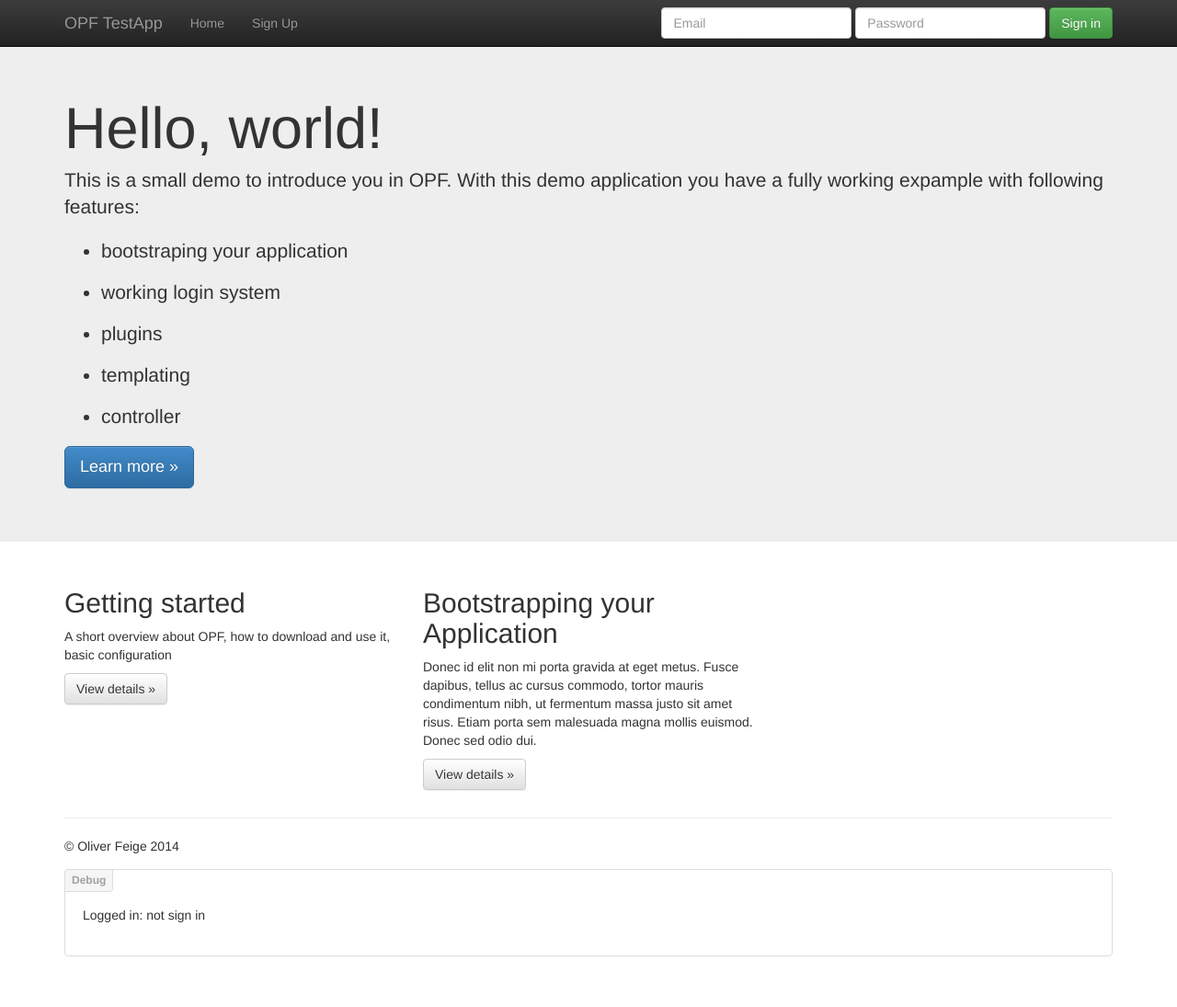
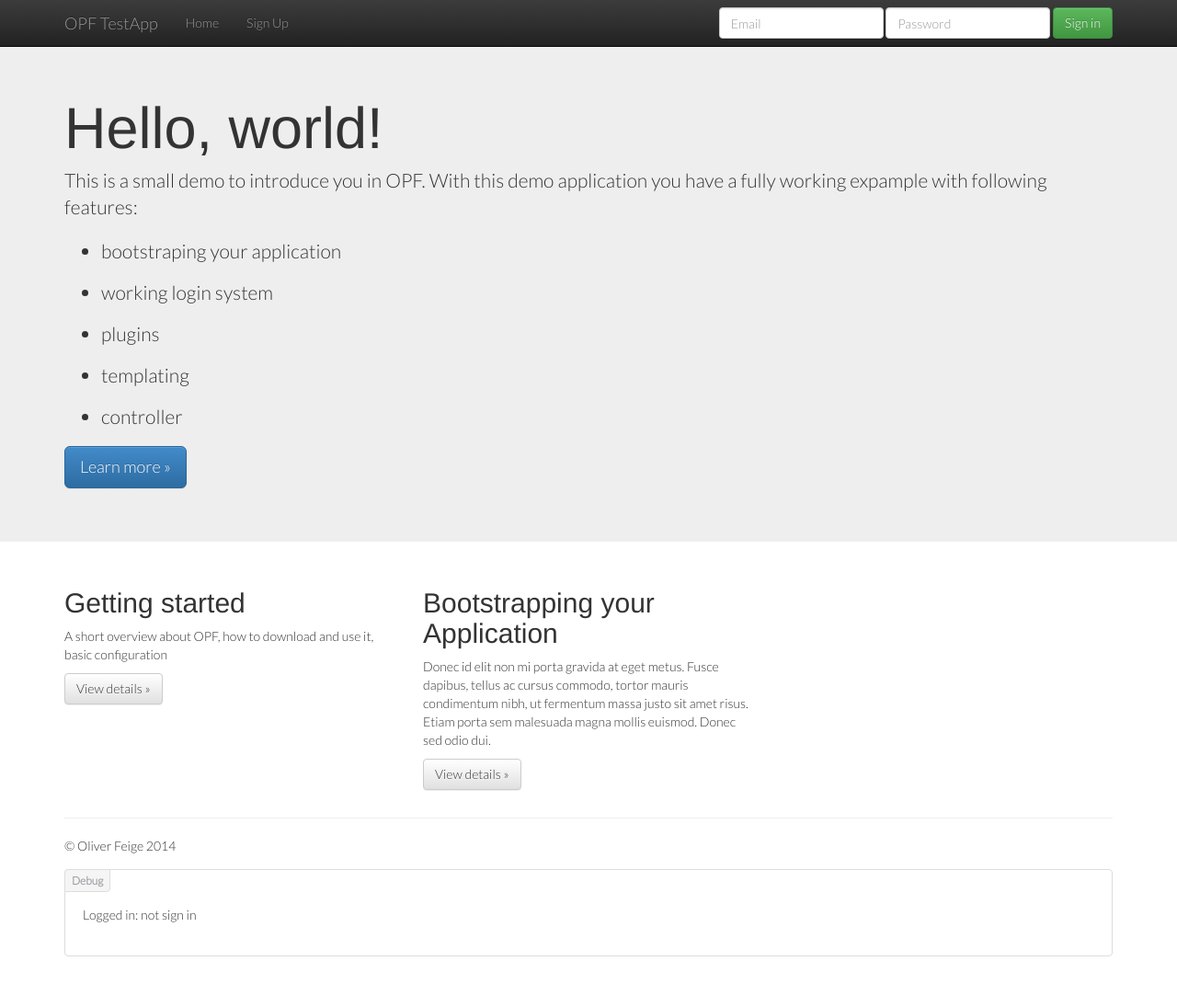
Before and after one commit to ofeige/testapp, a PHP site: template testapp/views/home.twig in a window 1280 px wide. Shown: the whole page at 92% size. Run offline with PHP 8.4, Linux system fonts and the light colour scheme; the template is opened without the code that fills it, so the values that code supplies are empty; some libraries are stand-ins or nearby versions.

Commit message:
update font

```diff
--- a/public/css/opf.css
+++ b/public/css/opf.css
@@ -1,6 +1,7 @@
 body {
     padding-top: 40px;
     padding-bottom: 40px;
+    font-family: 'Lato';
 }
 
 .form-signin {
--- a/testapp/views/layout.twig
+++ b/testapp/views/layout.twig
@@ -13,7 +13,7 @@
         <!-- Latest compiled and minified JavaScript -->
         <script src="/js/jquery-2.0.3.min.js"></script>
         <script src="/js/bootstrap.min.js"></script>
-
+        <link href='http://fonts.googleapis.com/css?family=Lato:300' rel='stylesheet' type='text/css'>
         <link rel="stylesheet" href="/css/opf.css"/>
     </head>
     <body>
```
